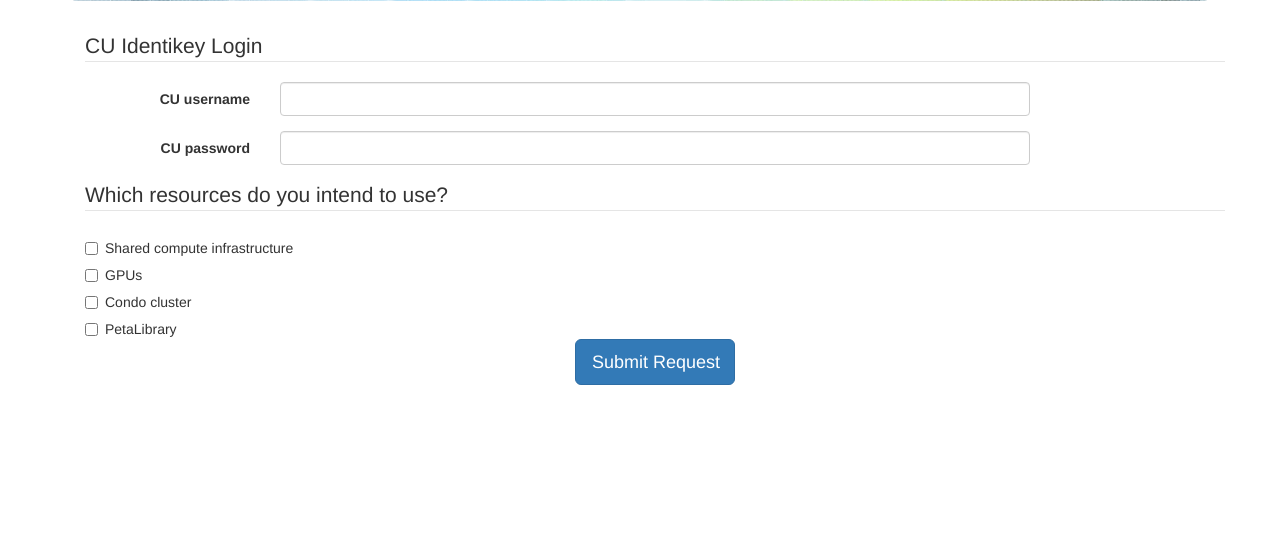
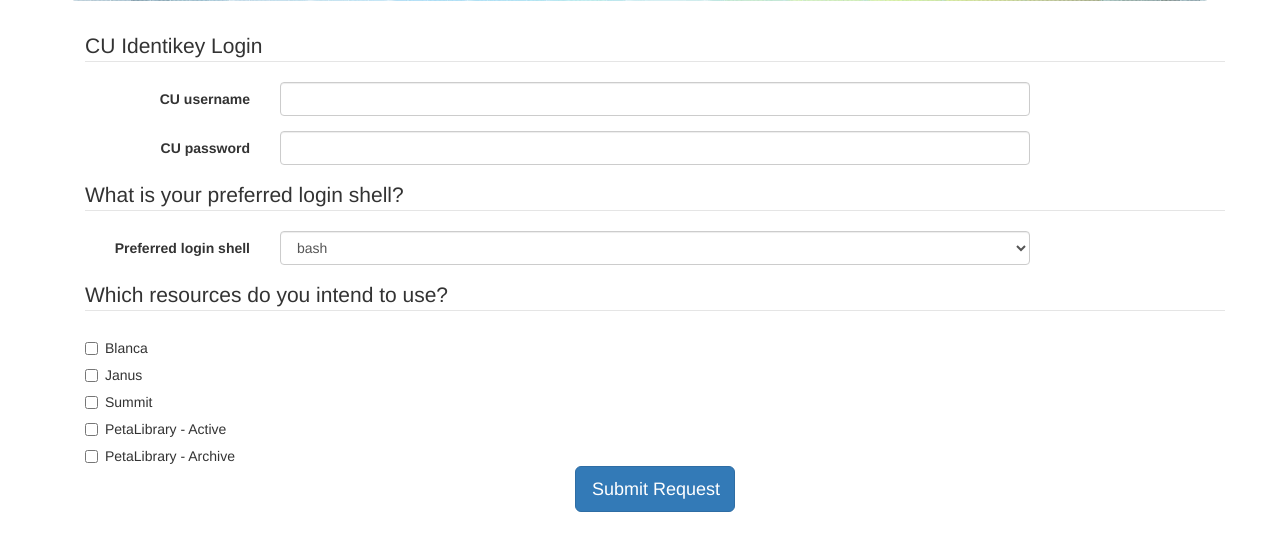
Before and after one commit to ResearchComputing/RCAMP, a Django app: page /accounts/account-request/create/cu in a window 1280 px wide. Shown: the part 714-1266 px from the top of the page. Before the commit the page ends 1099 px from the top, so only its background shows below. Run offline with Django 3.2, Linux system fonts and the light colour scheme; parts of the project's set-up code (start-up, migrations or seed data) failed here and were passed over; some libraries are stand-ins or nearby versions.

Commit message:
Added login shell, correct interest flags to account request. Closes #13.

```diff
--- a/rcamp/accounts/forms.py
+++ b/rcamp/accounts/forms.py
@@ -2,16 +2,20 @@ from django import forms
 from accounts.models import CuLdapUser
 from accounts.models import RcLdapUser
 from accounts.models import AccountRequest
+from accounts.models import SHELL_CHOICES
 
 
 class CuAccountRequestForm(forms.Form):
     username = forms.CharField(max_length=12,required=True)
     password = forms.CharField(max_length=32, widget=forms.PasswordInput)
 
-    shared_compute = forms.BooleanField(required=False)
-    gpu = forms.BooleanField(required=False)
-    condo = forms.BooleanField(required=False)
-    petalibrary = forms.BooleanField(required=False)
+    login_shell = forms.ChoiceField(required=False,choices=SHELL_CHOICES)
+
+    blanca = forms.BooleanField(required=False)
+    janus = forms.BooleanField(required=False)
+    summit = forms.BooleanField(required=False)
+    petalibrary_active = forms.BooleanField(required=False)
+    petalibrary_archive = forms.BooleanField(required=False)
 
     def clean(self):
         cleaned_data = super(CuAccountRequestForm,self).clean()
--- a/rcamp/accounts/templates/cu-account-request-create.html
+++ b/rcamp/accounts/templates/cu-account-request-create.html
@@ -84,34 +84,64 @@ class="btn btn-primary btn-lg" role="button">Definitions &amp; Form Help &raquo;
     </fieldset>
 
     <fieldset>
+        <legend>What is your preferred login shell?</legend>
+        {% if form.login_shell.errors %}
+        <div class="form-group has-error has-feedback">
+        {% else %}
+        <div class="form-group">
+        {% endif %}
+            <label class="col-sm-2 control-label" for="id_login_shell">Preferred login shell</label>
+            <div class="col-sm-8">
+                <select name="login_shell" id="id_login_shell" class="form-control">
+                    <option value="/bin/bash">bash</option>
+                    <option value="/bin/tcsh">tcsh</option>
+                </select>
+                {% if form.login_shell.errors %}
+                <div class="alert alert-danger alert-dismissable">
+                    <button type="button" class="close" data-dismiss="alert" aria-hidden="true">&times;</button>
+                    <strong>{{ form.login_shell.errors }}</strong>
+                </div>
+                {% endif %}
+            </div>
+        </div>
+    </fieldset>
+
+    <fieldset>
         <legend>Which resources do you intend to use?</legend>
 
         <div class="checkbox">
             <label>
-                <input id="id_shared_compute" type="checkbox" name="shared_compute"
-                {% if form.shared_compute.value %}checked{% endif %}/>
-                Shared compute infrastructure
+                <input id="id_blanca" type="checkbox" name="blanca"
+                {% if form.blanca.value %}checked{% endif %}/>
+                Blanca
             </label>
         </div>
         <div class="checkbox">
             <label>
-                <input id="id_gpu" type="checkbox" name="gpu"
-                {% if form.gpu.value %}checked{% endif %}/>
-                GPUs
+                <input id="id_janus" type="checkbox" name="janus"
+                {% if form.janus.value %}checked{% endif %}/>
+                Janus
             </label>
         </div>
         <div class="checkbox">
             <label>
-                <input id="id_condo" type="checkbox" name="condo"
-                {% if form.condo.value %}checked{% endif %}/>
-                Condo cluster
+                <input id="id_summit" type="checkbox" name="summit"
+                {% if form.summit.value %}checked{% endif %}/>
+                Summit
             </label>
         </div>
         <div class="checkbox">
             <label>
-                <input id="id_petalibrary" type="checkbox" name="petalibrary"
-                {% if form.petalibrary.value %}checked{% endif %}/>
-                PetaLibrary
+                <input id="id_petalibrary_active" type="checkbox" name="petalibrary_active"
+                {% if form.petalibrary_active.value %}checked{% endif %}/>
+                PetaLibrary - Active
+            </label>
+        </div>
+        <div class="checkbox">
+            <label>
+                <input id="id_petalibrary_archive" type="checkbox" name="petalibrary_archive"
+                {% if form.petalibrary_archive.value %}checked{% endif %}/>
+                PetaLibrary - Archive
             </label>
         </div>
     </fieldset>
--- a/rcamp/accounts/test_forms.py
+++ b/rcamp/accounts/test_forms.py
@@ -64,6 +64,7 @@ class CuAccountRequestFormTestCase(CuBaseCase):
         form_data = {
             'username': 'testuser',
             'password': 'testpass',
+            'login_shell': '/bin/bash',
         }
         form = CuAccountRequestForm(data=form_data)
         self.assertTrue(form.is_valid())
@@ -122,12 +123,14 @@ class CuAccountRequestFormRcLdapTestCase(BaseCase):
             'first_name': 'Test',
             'last_name': 'User',
             'email': 'tu@tu.org',
-            'organization': 'cu'
+            'organization': 'cu',
+            'login_shell': '/bin/bash',
         }
         ar = AccountRequest.objects.create(**ar_dict)
         form_data = {
             'username': 'testuser',
             'password': 'testpass',
+            'login_shell': '/bin/bash',
         }
         form = CuAccountRequestForm(data=form_data)
         self.assertFalse(form.is_valid())
--- a/rcamp/accounts/views.py
+++ b/rcamp/accounts/views.py
@@ -30,9 +30,10 @@ class CuAccountRequestCreateView(FormView):
         # Authenticate here
         un = form.cleaned_data.get('username')
         user = CuLdapUser.objects.get(username=un)
+        login_shell = form.cleaned_data.get('login_shell')
 
         res_list = []
-        for k in ['shared_compute','gpu','condo','petalibrary',]:
+        for k in ['blanca','janus','summit','petalibrary_active','petalibrary_archive',]:
             if form.cleaned_data.get(k):
                 res_list.append(k)
 
@@ -42,6 +43,7 @@ class CuAccountRequestCreateView(FormView):
             'last_name': user.last_name,
             'email': user.email,
             'organization': 'cu',
+            'login_shell': login_shell,
             'resources_requested': ','.join(res_list),
         }
         ar = AccountRequest.objects.get_or_create(**ar_dict)
```
Also changed, not shown: rcamp/accounts/models.py (+11 -2 lines), rcamp/accounts/test_models.py (+6 -3 lines), rcamp/accounts/test_views.py (+5 -3 lines), rcamp/accounts/migrations/0003_accountrequest_login_shell.py (added), rcamp/accounts/migrations/0004_auto_20151217_1106.py (added).
